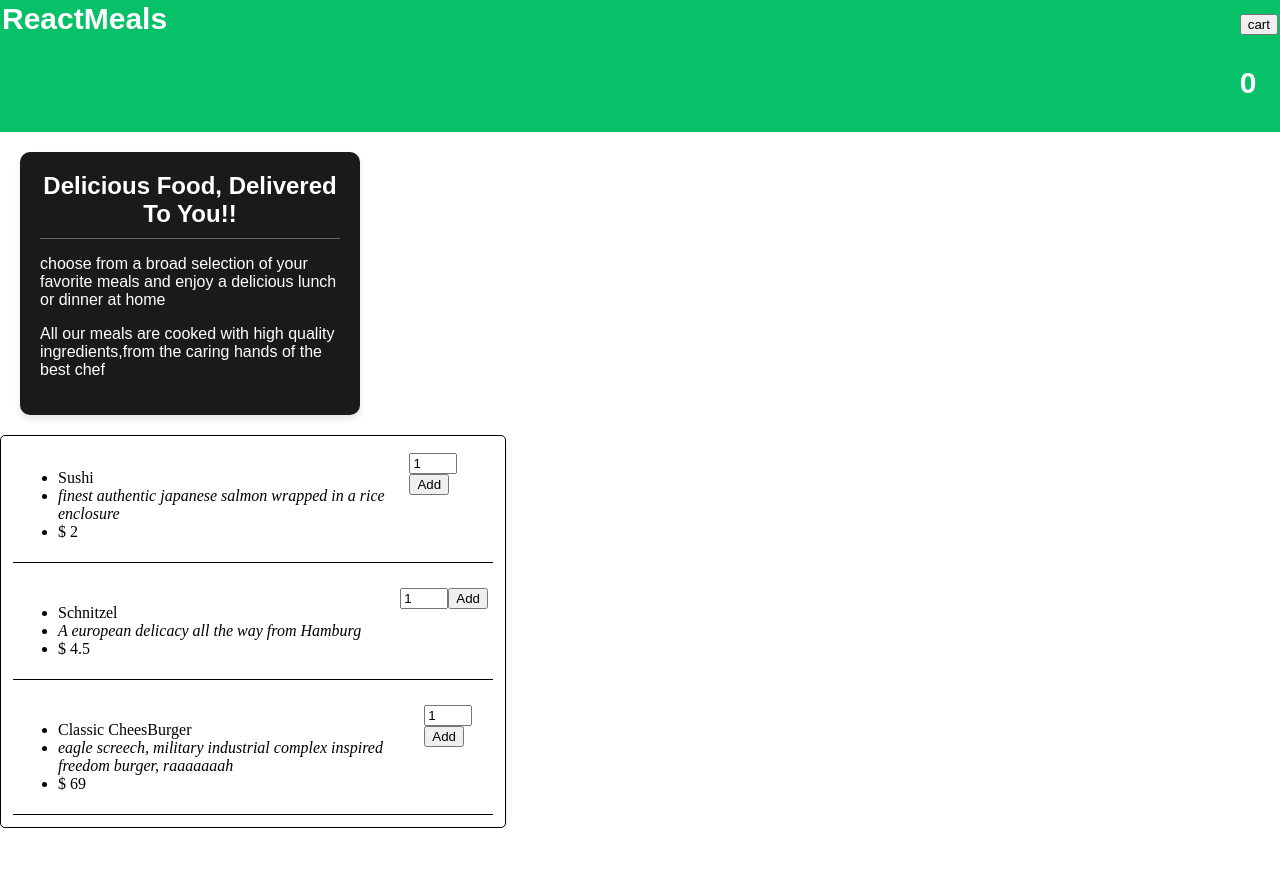
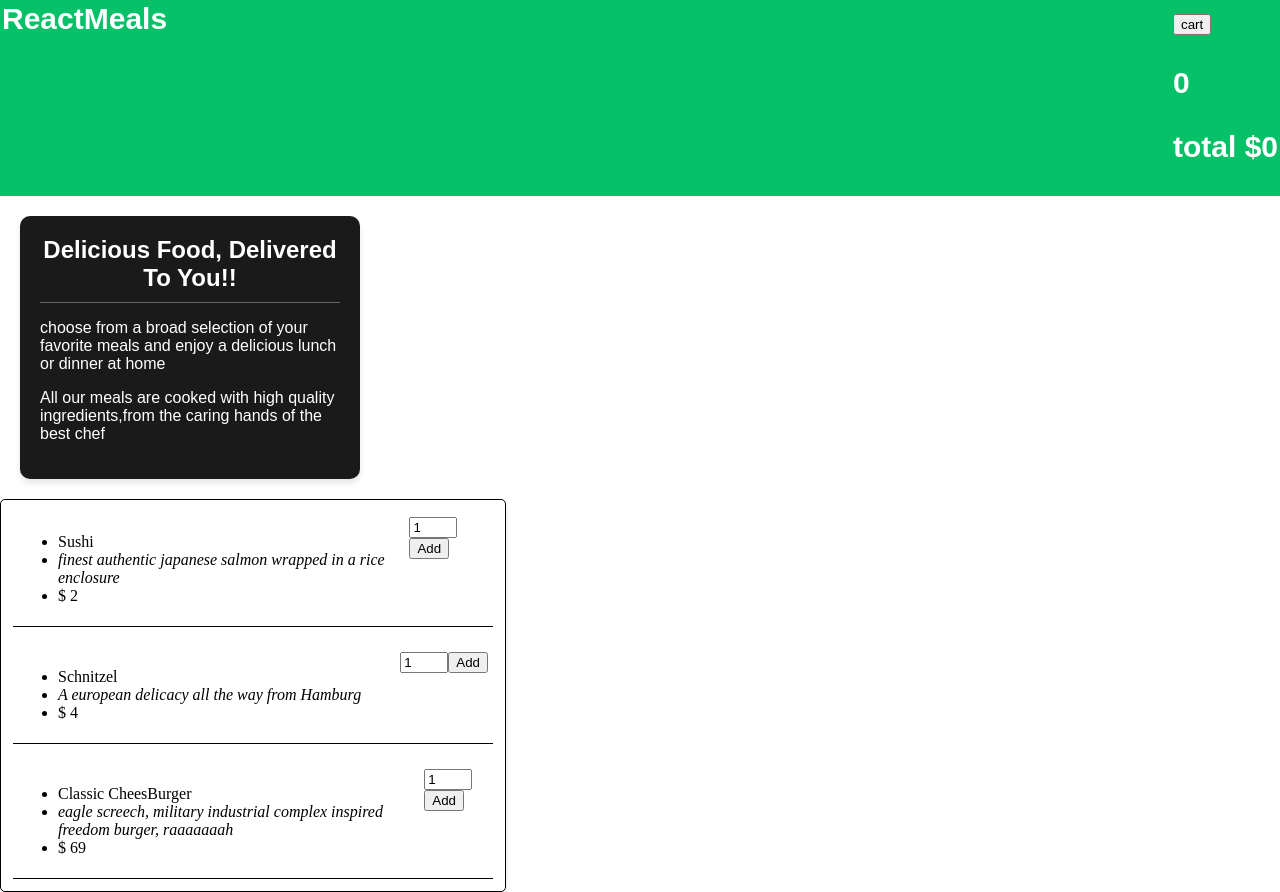
Before and after one commit to ChamodhS/goober-eats, a React (Vite) app in the folder vite-project/: page / in a window 1280 px wide. Before the commit the page ends 828 px from the top, so only its background shows below. Built offline with nearby package versions, Linux system fonts and the light colour scheme.

Commit message:
concluded amount and count

```diff
--- a/vite-project/src/App.jsx
+++ b/vite-project/src/App.jsx
@@ -25,7 +25,7 @@ function App() {
     {
       itemName: 'Schnitzel',
       itemDescription: "A european delicacy all the way from Hamburg",
-      itemPrice: 4.5
+      itemPrice: 4
     },
     {
       itemName: 'Classic CheesBurger',
--- a/vite-project/src/Components/GHeader.jsx
+++ b/vite-project/src/Components/GHeader.jsx
@@ -8,6 +8,7 @@ function GHeader({totalItems})  {
         <div className={classes['ge-font'] }>ReactMeals</div>
         <div  className={classes['ge-font'] }  ><button> {`cart`}</button>
                 <p>{totalItems.totalCount}</p>
+                <p>{`total $${totalItems.totalAmount} `}</p>
         </div>
 
     </div>
```
